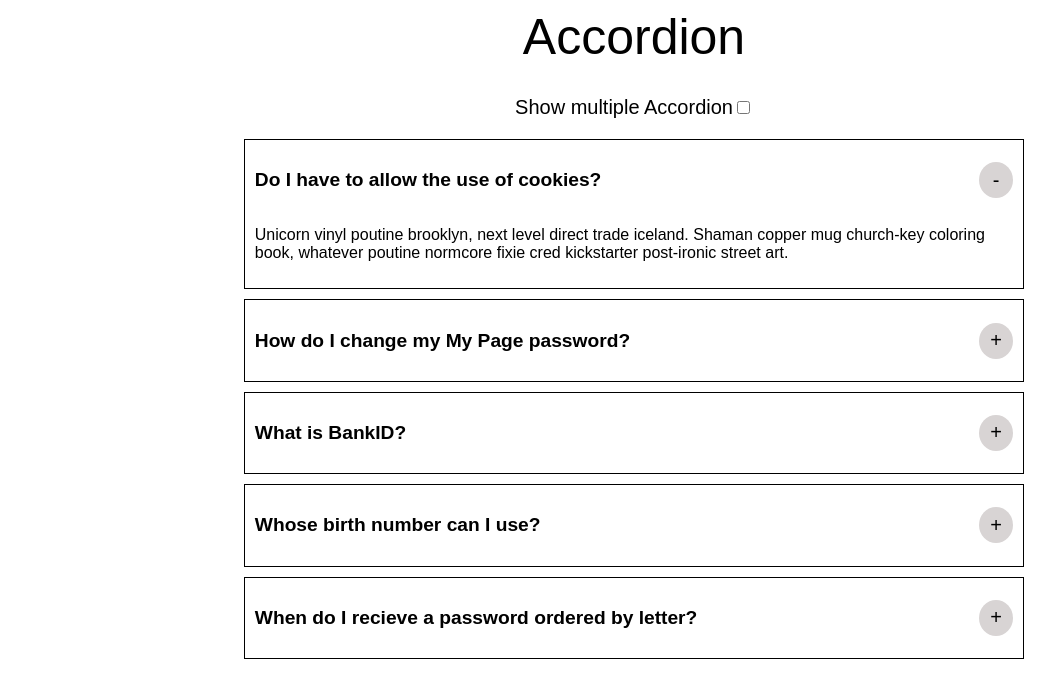
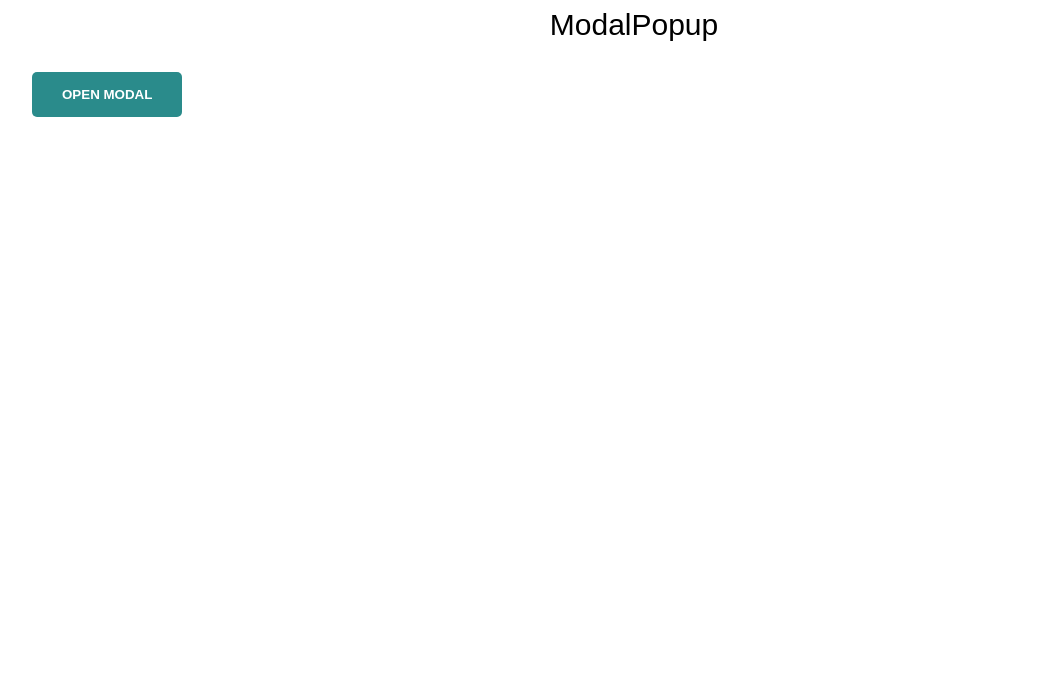
Before and after one commit to Jaga2105/frontend-mini-projects, a React (Vite) app: page / in a window 1280 px wide. Shown: the top 698 px of the page, without its empty margins (6-1061 px from the left). Built offline with nearby package versions, Linux system fonts and the light colour scheme.

Commit message:
Added Popup modal

```diff
--- a/src/App.jsx
+++ b/src/App.jsx
@@ -2,12 +2,14 @@ import React from 'react'
 import Counter from './components/counter/counter'
 import PasswordGenerator from './components/passwordGenerator/PasswordGenerator'
 import Accordion from './components/accordin/Accordion'
+import ModalPopup from './components/modalPopup/ModalPopup'
 
 const App = () => {
   return (
     // <Counter/>
     // <PasswordGenerator/>
-    <Accordion/>
+    // <Accordion/>
+    <ModalPopup/>
   )
 }
 
--- /dev/null
+++ b/src/components/modalPopup/Modal.jsx
@@ -0,0 +1,42 @@
+import React, { useEffect, useRef } from "react";
+import styles from "./Modal.module.css";
+
+const Modal = ({ showModal, ModalHandler }) => {
+  const modalRef = useRef(null);
+  useEffect(() => {
+    window.addEventListener("mousedown", handleClickOutside);
+    return () => {
+      window.removeEventListener("mousedown", handleClickOutside);
+    };
+  }, []);
+  const handleClickOutside = (e) => {
+    if (!modalRef.current.contains(e.target)) {
+      ModalHandler(false);
+    }
+  };
+  return (
+    <>
+      {showModal && (
+        <div>
+          <div className={styles.backdrop} />
+          <div className={styles.modalDiv} ref={modalRef}>
+            <h2>Modal Heading</h2>
+            <p>
+              Lorem ipsum dolor sit amet consectetur adipisicing elit. Laborum
+              mollitia quos possimus sed odio cupiditate reprehenderit
+              distinctio dolorum natus temporibus?
+            </p>
+            <button
+              className={styles.closeButton}
+              onClick={() => ModalHandler(false)}
+            >
+              Close
+            </button>
+          </div>
+        </div>
+      )}
+    </>
+  );
+};
+
+export default Modal;
--- /dev/null
+++ b/src/components/modalPopup/Modal.module.css
@@ -0,0 +1,25 @@
+.backdrop{
+    position: absolute;
+    background: rgb(128, 125, 125);
+    top: 0; right: 0; bottom: 0; left: 0;
+    opacity: 0.5;
+}
+.modalDiv{
+    background: white;
+    width: 35%;
+    height: 35%;
+    position: absolute;
+    left: 50%;
+    top: 50%;
+    transform: translate(-50%,-50%);
+    border-radius: 10px;
+    padding: 20px;
+}
+.closeButton{
+    position: absolute;
+    background: red;
+    color: white;
+    right: 20px;
+    bottom: 20px;
+    text-transform: none;
+}
--- /dev/null
+++ b/src/components/modalPopup/ModalPopup.jsx
@@ -0,0 +1,33 @@
+import React, { useEffect, useRef, useState } from "react";
+import styles from "./ModalPopup.module.css";
+import Modal from "./Modal";
+
+const ModalPopup = () => {
+  const [showModal, setShowModal] = useState(false);
+  const ModalHandler = (modalOpener) =>{
+    setShowModal(modalOpener)
+  }
+  return (
+    <div>
+      <div className={styles.heading}>ModalPopup</div>
+      <div className={styles.modalContainer}>
+        <button
+          className={styles.modalButton}
+          onClick={() => setShowModal(true)}
+        >
+          Open Modal
+        </button>
+        {/* {showModal && <div className={styles.backdrop}/>}
+        {showModal && <div className={styles.modalDiv} ref={modalRef}>
+          <h2>Modal Heading</h2>
+          <p>Lorem ipsum dolor sit amet consectetur adipisicing elit. Laborum mollitia quos possimus sed odio cupiditate reprehenderit distinctio dolorum natus temporibus?</p>
+          <button className={styles.closeButton} onClick={()=>setShowModal(false)}>Close</button>
+          </div>} */}
+          {/* {showModal && <Modal ModalHandler={ModalHandler}/>} */}
+          <Modal showModal={showModal} ModalHandler={ModalHandler}/>
+      </div>
+    </div>
+  );
+};
+
+export default ModalPopup;
--- /dev/null
+++ b/src/components/modalPopup/ModalPopup.module.css
@@ -0,0 +1,14 @@
+.heading{
+    font-size: 30px;
+    text-align: center;
+    margin-bottom: 30px;
+}
+.modalContainer{
+    margin: 0 30px;
+    /* position: relative; */
+}
+.modalButton{
+    background: #2a8b8b;
+    padding: 15px 30px;
+    color: white;
+}
```
